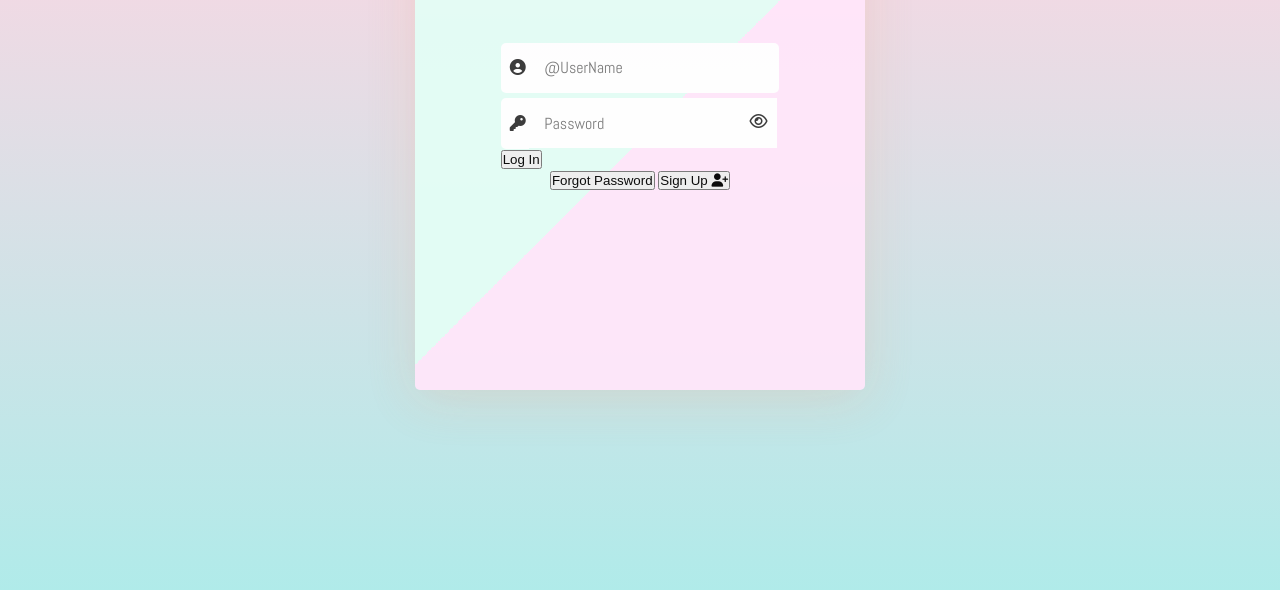
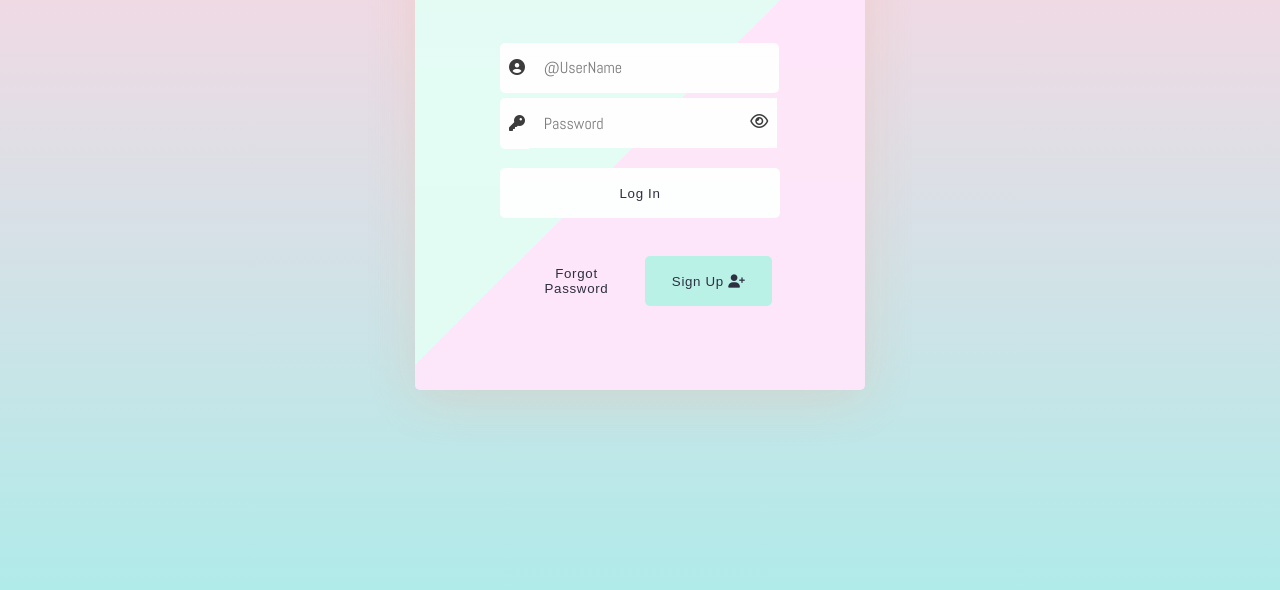
Before and after one commit to Douzandeh/Log-In-Form-, a plain HTML site: page index.html in a window 1280 px wide. Shown: the part 136-726 px from the top of the page. Drawn offline with nearby package versions, Linux system fonts and the light colour scheme; a web font is replaced by a local one.

Commit message:
added style => button

```diff
--- a/style.css
+++ b/style.css
@@ -138,3 +138,57 @@ input:focus {
 
 /* input[type="text"] {min-width: 250px;} */
 /* buttons  */
+button {
+    display: inline-block;
+    color: #252537;
+
+    width: 280px;
+    height: 50px;
+
+    padding: 0 20px;
+    background: #fff;
+    border-radius: 5px;
+
+    outline: none;
+    border: none;
+
+    cursor: pointer;
+    text-align: center;
+    transition: all 0.2s linear;
+
+    margin: 7% auto;
+    letter-spacing: 0.05em;
+}
+/* submits */
+.submits {
+    width: 48%;
+    display: inline-block;
+    float: left;
+    margin-left: 2%;
+}
+
+/*       Forgot Password button FAF3DD  */
+.frgt-pass {background: transparent;}
+
+/* Sign Up button */
+.sign-up {background: #B8F2E6;}
+
+
+/* buttons hover */
+button:hover {
+    transform: translateY(3px);
+    box-shadow: none;
+}
+
+/* buttons hover Animation */
+button:hover {
+    animation: ani9 0.4s ease-in-out infinite alternate;
+}
+@keyframes ani9 {
+    0% {
+        transform: translateY(3px);
+    }
+    100% {
+        transform: translateY(5px);
+    }
+}
```
